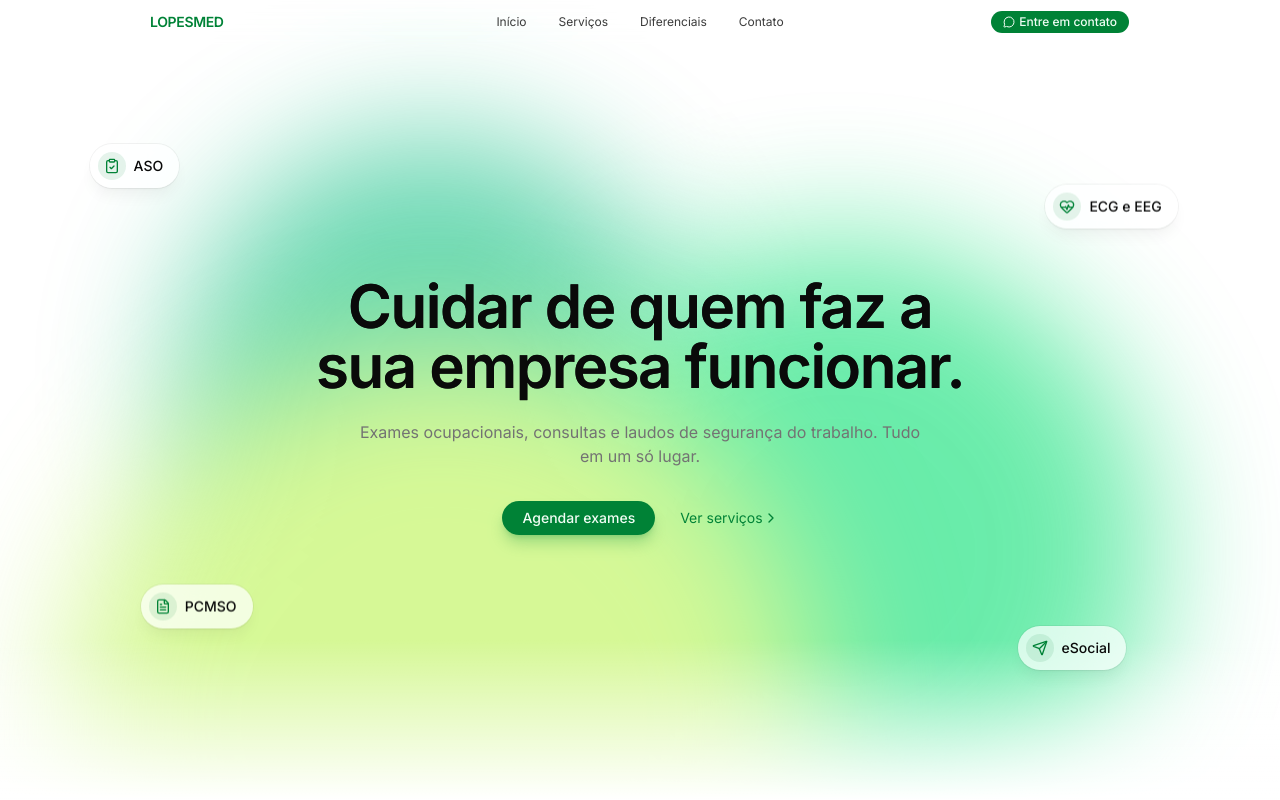
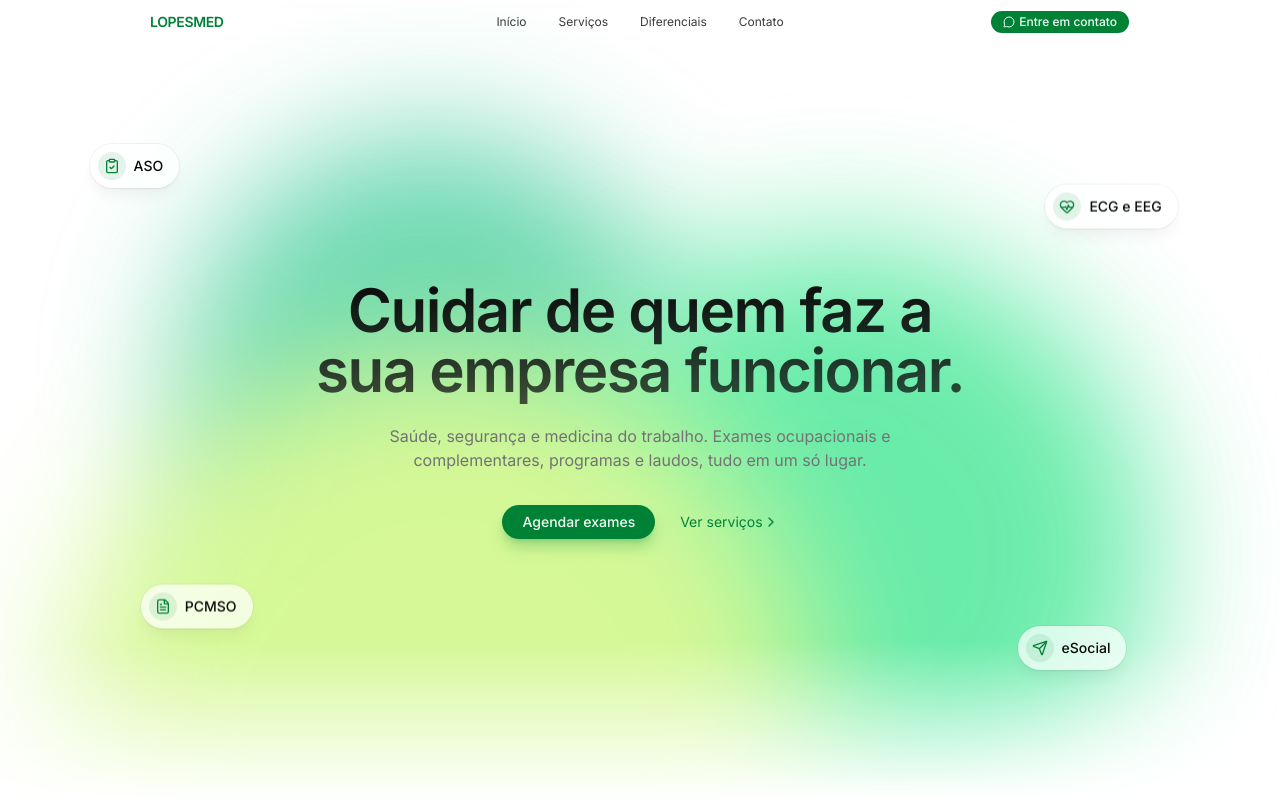
Before and after one commit to elciomfer/lopesmed, a Next.js app: page / in a window 1280 px wide. Built offline with nearby package versions, Linux system fonts and the light colour scheme.

Commit message:
feat: enhance services and benefits sections with new components and improved structure

```diff
--- a/src/app/page.tsx
+++ b/src/app/page.tsx
@@ -1,65 +1,219 @@
+import Image from "next/image";
 import Link from "next/link";
 import {
+  Activity,
+  Armchair,
+  AtSign,
+  Brain,
   ChevronRight,
-  ClipboardCheck,
+  Ear,
+  FileCheck,
   FileSearch,
   FileText,
+  Gauge,
+  GraduationCap,
+  HandHeart,
+  HardHat,
   HeartPulse,
+  IdCard,
+  Mail,
+  MapPin,
   MessageCircle,
   Phone,
+  Repeat,
+  RotateCcw,
   Send,
+  ShieldCheck,
   Stethoscope,
+  UserCheck,
+  UserMinus,
+  UserPlus,
+  Wind,
+  type LucideIcon,
 } from "lucide-react";
+import { Badge } from "@/components/ui/badge";
 import { Button } from "@/components/ui/button";
+import { Card, CardDescription, CardHeader, CardTitle } from "@/components/ui/card";
+import { Item, ItemContent, ItemDescription, ItemGroup, ItemMedia, ItemTitle } from "@/components/ui/item";
+import { Separator } from "@/components/ui/separator";
+import { Tabs, TabsContent, TabsList, TabsTrigger } from "@/components/ui/tabs";
 import { Footer } from "@/components/footer";
 import { company, mapEmbedUrl } from "@/constants/company";
 import { cn } from "@/lib/utils";
-import {
-  Card,
-  CardContent,
-  CardDescription,
-  CardHeader,
-  CardTitle,
-} from "@/components/ui/card";
 import { Background } from "@/components/background";
 
 const section =
-  "flex min-h-dvh snap-start snap-always flex-col justify-center px-[max(1.5rem,calc((100%-980px)/2))]";
+  "flex min-h-dvh snap-start flex-col justify-center px-[max(1.5rem,calc((100%-980px)/2))] py-20 md:snap-always";
 
-const services = [
+type Service = { icon: LucideIcon; title: string; text: string };
+
+const serviceTabs: { value: string; label: string; items: Service[] }[] = [
   {
-    icon: ClipboardCheck,
-    title: "Exames ocupacionais",
-    text: "ASO admissional, periódico, de retorno ao trabalho, de mudança de função e demissional.",
+    value: "ocupacionais",
+    label: "Ocupacionais",
+    items: [
+      {
+        icon: UserPlus,
+        title: "Admissional",
+        text: "Antes do início das atividades, para confirmar a aptidão do colaborador para a função.",
       },
       {
-    icon: FileText,
-    title: "PCMSO",
-    text: "Programa de Controle Médico de Saúde Ocupacional elaborado e acompanhado conforme a NR-7.",
+        icon: UserCheck,
+        title: "Periódico",
+        text: "Acompanhamento regular da saúde, na frequência definida pelo PCMSO.",
+      },
+      {
+        icon: RotateCcw,
+        title: "Retorno ao trabalho",
+        text: "Depois de um afastamento, antes de o colaborador retomar as atividades.",
+      },
+      {
+        icon: Repeat,
+        title: "Mudança de risco",
+        text: "Quando a nova função expõe o colaborador a riscos ocupacionais diferentes.",
+      },
+      {
+        icon: UserMinus,
+        title: "Demissional",
+        text: "Na saída do colaborador, encerrando o acompanhamento de saúde ocupacional.",
       },
       {
         icon: Stethoscope,
         title: "Consultas",
         text: "Atendimento clínico ambulatorial para avaliar e orientar a saúde de cada colaborador.",
       },
+    ],
+  },
+  {
+    value: "complementares",
+    label: "Complementares",
+    items: [
+      {
+        icon: Ear,
+        title: "Audiometria",
+        text: "Avalia a audição de quem trabalha exposto a ruído.",
+      },
+      {
+        icon: Wind,
+        title: "Espirometria",
+        text: "Mede a função pulmonar, indicada para exposição a poeiras e agentes químicos.",
+      },
       {
         icon: HeartPulse,
-    title: "ECG e EEG",
-    text: "Eletrocardiograma e eletroencefalograma, muito pedidos para trabalho em altura e direção.",
+        title: "Eletrocardiograma",
+        text: "ECG, muito pedido para trabalho em altura, espaço confinado e direção.",
+      },
+      {
+        icon: Brain,
+        title: "Eletroencefalograma",
+        text: "EEG, comum em funções com trabalho em altura e operação de máquinas.",
+      },
+      {
+        icon: Activity,
+        title: "Holter",
+        text: "Registra o ritmo cardíaco por 24 horas, durante a rotina normal.",
+      },
+      {
+        icon: Gauge,
+        title: "MAPA 24h",
+        text: "Monitora a pressão arterial ao longo de um dia inteiro.",
+      },
+    ],
+  },
+  {
+    value: "laudos",
+    label: "Laudos",
+    items: [
+      {
+        icon: FileText,
+        title: "PCMSO",
+        text: "Programa de Controle Médico de Saúde Ocupacional, conforme a NR-7.",
+      },
+      {
+        icon: ShieldCheck,
+        title: "PGR",
+        text: "Programa de Gerenciamento de Riscos, que identifica e controla os riscos do ambiente.",
+      },
+      {
+        icon: FileCheck,
+        title: "LTCAT",
+        text: "Laudo Técnico das Condições Ambientais do Trabalho, base para a aposentadoria especial.",
+      },
+      {
+        icon: IdCard,
+        title: "PPP",
+        text: "Perfil Profissiográfico Previdenciário, com o histórico de exposição de cada colaborador.",
+      },
+      {
+        icon: Armchair,
+        title: "Laudo ergonômico (AET)",
+        text: "Análise Ergonômica do Trabalho, conforme a NR-17.",
       },
       {
         icon: FileSearch,
         title: "Perícia técnica",
         text: "Perícias e laudos em segurança do trabalho, com análise de cada ambiente e função.",
       },
-  {
-    icon: Send,
-    title: "eSocial",
-    text: "Envio dos eventos de saúde e segurança do trabalho, sem dor de cabeça para o seu RH.",
+    ],
   },
 ];
 
-const jsonLd = {
+const benefits: (Service & { featured?: boolean; logo?: string })[] = [
+  {
+    icon: HardHat,
+    title: "Parceria com a LopesSeg",
+    text: "Medicina e segurança do trabalho caminhando juntas, para sua empresa cuidar das duas frentes com quem já conhece a sua realidade.",
+    featured: true,
+  },
+  {
+    icon: HandHeart,
+    title: "Convênio Medprev",
+    text: "Temos convênio com a Medprev.",
+    logo: "/images/medprev.png",
+  },
+  {
+    icon: Send,
+    title: "eSocial em dia",
+    text: "Envio dos eventos de SST sem dor de cabeça para o seu RH.",
+    logo: "/images/esocial.png",
+  },
+  {
+    icon: Stethoscope,
+    title: "Médicos do trabalho",
+    text: "Atendimento feito por especialistas em saúde ocupacional.",
+  },
+  {
+    icon: GraduationCap,
+    title: "Treinamentos",
+    text: "Capacitação para sua equipe trabalhar com mais saúde e segurança.",
+  },
+];
+
+const contacts = [
+  ...company.whatsappNumbers.map((w) => ({
+    icon: MessageCircle,
+    title: "WhatsApp",
+    text: w.display,
+    href: w.href,
+    external: true,
+  })),
+  {
+    icon: Mail,
+    title: "E-mail",
+    text: company.email,
+    href: `mailto:${company.email}`,
+    external: false,
+  },
+  {
+    icon: MapPin,
+    title: "Endereço",
+    text: `${company.address.street}, ${company.address.district}, ${company.address.city}/${company.address.state}`,
+    href: undefined,
+    external: false,
+  },
+];
+
+const json = {
   "@context": "https://schema.org",
   "@type": "MedicalBusiness",
   name: "LopesMed",
@@ -67,6 +221,7 @@ const jsonLd = {
   taxID: company.cnpj,
   telephone: company.phone.schema,
   email: company.email,
+  sameAs: [company.instagram.href],
   address: {
     "@type": "PostalAddress",
     streetAddress: company.address.street,
@@ -77,110 +232,182 @@ const jsonLd = {
   },
 };
 
+function WhatsAppButton({ children }: { children: React.ReactNode }) {
+  return (
+    <Button
+      className="rounded-full px-5 shadow-lg shadow-primary/25"
+      nativeButton={false}
+      render={<a href={company.whatsapp} target="_blank" rel="noopener noreferrer" />}
+    >
+      {children}
+    </Button>
+  );
+}
+
 export default function Home() {
   return (
-    <main className="h-dvh snap-y snap-mandatory overflow-y-auto overscroll-y-contain scroll-smooth">
+    <main className="h-dvh snap-y snap-proximity overflow-y-auto overscroll-y-contain scroll-smooth md:snap-mandatory motion-reduce:scroll-auto">
       <script
         type="application/ld+json"
         dangerouslySetInnerHTML={{
-          __html: JSON.stringify(jsonLd).replace(/</g, "\\u003c"),
+          __html: JSON.stringify(json).replace(/</g, "\\u003c"),
         }}
       />
 
+      {/* Hero */}
       <section
         id="about"
-        className={cn(
-          section,
-          "relative isolate items-center overflow-hidden bg-background text-center",
-        )}
+        className={cn(section, "relative isolate items-center overflow-hidden bg-background text-center")}
       >
         <Background />
 
-        <h1 className="mt-3 max-w-3xl bg-linear-to-b from-foreground to-foreground/70 bg-clip-text pb-1 text-5xl font-semibold tracking-tight text-balance md:text-6xl">
+        <h1 className="mt-5 max-w-3xl bg-linear-to-b from-foreground to-foreground/70 bg-clip-text pb-1 text-5xl font-semibold tracking-tight text-balance text-transparent md:text-6xl">
           Cuidar de quem faz a sua empresa funcionar.
         </h1>
         <p className="mt-5 max-w-xl text-pretty text-muted-foreground">
-          Exames ocupacionais, consultas e laudos de segurança do trabalho. Tudo
-          em um só lugar.
+          Saúde, segurança e medicina do trabalho. Exames ocupacionais e complementares, programas e laudos, tudo em um
+          só lugar.
         </p>
         <p className="mt-8 flex flex-wrap items-center justify-center gap-6">
-          <Button
-            className="rounded-full px-5 shadow-lg shadow-primary/25"
-            nativeButton={false}
-            render={
-              <a
-                href={company.whatsapp}
-                target="_blank"
-                rel="noopener noreferrer"
-              />
-            }
-          >
-            Agendar exames
-          </Button>
-          <Link
-            href="#services"
-            className="flex items-center text-sm text-primary hover:underline"
-          >
+          <WhatsAppButton>Agendar exames</WhatsAppButton>
+          <Link href="#services" className="flex items-center text-sm text-primary hover:underline">
             Ver serviços <ChevronRight className="size-4" />
           </Link>
         </p>
       </section>
 
+      {/* Serviços */}
       <section id="services" className={cn(section, "bg-muted")}>
-        <h2 className="text-4xl font-semibold tracking-tight text-balance">
-          Do admissional ao demissional.
-        </h2>
+        <h2 className="text-4xl font-semibold tracking-tight text-balance">Do admissional ao demissional.</h2>
         <p className="mt-3 max-w-xl text-pretty text-muted-foreground">
-          Tudo o que sua equipe precisa para trabalhar com saúde, e sua empresa
-          para ficar em dia com as normas.
+          Tudo o que sua equipe precisa para trabalhar com saúde, e sua empresa para ficar em dia com as normas.
         </p>
-        <ul className="mt-10 grid gap-4 sm:grid-cols-2 md:grid-cols-3">
-          {services.map(({ icon: Icon, title, text }) => (
+
+        <Tabs defaultValue={serviceTabs[0].value} className="mt-10 gap-6">
+          <TabsList className="h-10 w-full rounded-full p-1 sm:w-fit">
+            {serviceTabs.map(({ value, label }) => (
+              <TabsTrigger
+                key={value}
+                value={value}
+                className="flex-1 rounded-full px-4 text-xs sm:flex-none sm:text-sm"
+              >
+                {label}
+              </TabsTrigger>
+            ))}
+          </TabsList>
+
+          {serviceTabs.map(({ value, items }) => (
+            <TabsContent key={value} value={value}>
+              <ul className="grid gap-4 sm:grid-cols-2 md:grid-cols-3">
+                {items.map(({ icon: Icon, title, text }) => (
                   <li key={title}>
                     <Card className="h-full">
                       <CardHeader className="space-y-2">
-                  <CardTitle className="flex flex-row items-center justify-between">
+                        <CardTitle className="flex flex-row items-center justify-between gap-3">
                           {title}
-                    <Icon className="size-6 text-primary" />
+                          <Icon className="size-6 shrink-0 text-primary" />
                         </CardTitle>
                         <CardDescription>{text}</CardDescription>
                       </CardHeader>
-                <CardContent></CardContent>
                     </Card>
                   </li>
                 ))}
               </ul>
+            </TabsContent>
+          ))}
+        </Tabs>
       </section>
 
+      {/* Diferenciais */}
+      <section id="benefits" className={cn(section, "bg-background")}>
+        <h2 className="text-4xl font-semibold tracking-tight text-balance">Saúde e segurança, lado a lado.</h2>
+        <p className="mt-3 max-w-xl text-pretty text-muted-foreground">
+          Mais do que exames: um parceiro para manter sua empresa protegida e sua equipe bem cuidada.
+        </p>
+
+        <ul className="mt-10 grid gap-4 sm:grid-cols-2 md:grid-cols-4">
+          {benefits.map(({ icon: Icon, title, text, featured, logo }) => (
+            <li key={title} className={cn(featured && "-order-2 sm:col-span-2")}>
+              <Card
+                className={cn(
+                  "h-full",
+                  featured && "relative isolate overflow-hidden border-0 bg-primary text-primary-foreground",
+                )}
+              >
+                {featured && (
+                  <div
+                    aria-hidden
+                    className="absolute -top-16 -right-16 -z-10 size-56 rounded-full bg-lime-300/30 blur-3xl"
+                  />
+                )}
+                <CardHeader className="space-y-2">
+                  {logo ? (
+                    <div className="relative h-11 w-28 overflow-hidden rounded-2xl">
+                      <Image src={logo} alt={title} fill sizes="112px" className="object-contain" />
+                    </div>
+                  ) : (
+                    <span
+                      className={cn(
+                        "mb-2 flex size-11 items-center justify-center rounded-2xl",
+                        featured ? "bg-primary-foreground/15" : "bg-primary/10",
+                      )}
+                    >
+                      <Icon className={cn("size-5", featured ? "text-primary-foreground" : "text-primary")} />
+                    </span>
+                  )}
+                  <CardTitle className={cn(featured && "text-2xl")}>{title}</CardTitle>
+                  <CardDescription className={cn(featured && "max-w-md text-primary-foreground/80")}>
+                    {text}
+                  </CardDescription>
+                </CardHeader>
+              </Card>
+            </li>
+          ))}
+
+          {/* Parceria SudoMed: ao lado da LopesSeg, na primeira linha */}
+          <li className="-order-1 sm:col-span-2">
+            <Card className="h-full">
+              <CardHeader className="space-y-2">
+                <div className="mb-2 flex items-center justify-between gap-3">
+                  <div className="relative h-11 w-36 overflow-hidden rounded-2xl bg-white">
+                    <Image
+                      src="/images/sudomed.png"
+                      alt="SudoMed Segurança no Trabalho"
+                      fill
+                      sizes="144px"
+                      className="object-contain p-1.5"
+                    />
+                  </div>
+                  <Badge variant="secondary" className="rounded-full">
+                    Parceria
+                  </Badge>
+                </div>
+                <CardTitle className="text-2xl">Parceria com a SudoMed</CardTitle>
+                <CardDescription className="max-w-md">
+                  Contamos com a parceria da SudoMed, especialista em segurança no trabalho, para reforçar nosso suporte
+                  em laudos técnicos e programas.
+                </CardDescription>
+              </CardHeader>
+            </Card>
+          </li>
+        </ul>
+      </section>
+
+      {/* Contato */}
       <section
         id="contact"
-        className={cn(
-          section,
-          "grid content-center gap-10 bg-background md:grid-cols-2 md:items-center",
-        )}
+        className={cn(section, "grid content-center gap-10 bg-muted md:grid-cols-2 md:items-center")}
       >
         <header>
-          <h2 className="text-4xl font-semibold tracking-tight md:text-5xl">
-            Vamos conversar.
-          </h2>
+          <h2 className="text-4xl font-semibold tracking-tight md:text-5xl">Vamos conversar.</h2>
           <p className="mt-3 max-w-md text-pretty text-muted-foreground">
-            Agende exames para sua equipe ou tire dúvidas sobre PCMSO e laudos.
-            Atendemos pelo WhatsApp, por telefone ou pessoalmente.
+            Agende exames para sua equipe ou tire dúvidas sobre PCMSO e laudos. Atendemos pelo WhatsApp, por telefone ou
+            pessoalmente.
           </p>
           <p className="mt-8 flex flex-wrap gap-3">
-            <Button
-              className="rounded-full px-5"
-              nativeButton={false}
-              render={
-                <a
-                  href={company.whatsapp}
-                  target="_blank"
-                  rel="noopener noreferrer"
-                />
-              }
-            >
+            <WhatsAppButton>
               <MessageCircle /> WhatsApp
-            </Button>
+            </WhatsAppButton>
             <Button
               variant="outline"
               className="rounded-full px-5"
@@ -190,6 +417,37 @@ export default function Home() {
               <Phone /> {company.phone.display}
             </Button>
           </p>
+
+          <Separator className="my-8" />
+
+          <ItemGroup className="max-w-md gap-1">
+            {contacts.map(({ icon: Icon, title, text, href, external }) => (
+              <Item
+                key={`${title}-${text}`}
+                size="sm"
+                className="rounded-2xl px-2 has-[a]:hover:bg-background"
+                {...(href && {
+                  render: (
+                    <a
+                      href={href}
+                      {...(external && {
+                        target: "_blank",
+                        rel: "noopener noreferrer",
+                      })}
+                    />
+                  ),
+                })}
+              >
+                <ItemMedia variant="icon" className="rounded-xl">
+                  <Icon />
+                </ItemMedia>
+                <ItemContent className="min-w-0">
+                  <ItemTitle>{title}</ItemTitle>
+                  <ItemDescription className="wrap-break-word">{text}</ItemDescription>
+                </ItemContent>
+              </Item>
+            ))}
+          </ItemGroup>
         </header>
 
         <iframe
```
Lines whose indentation alone changed are shown as unchanged.
